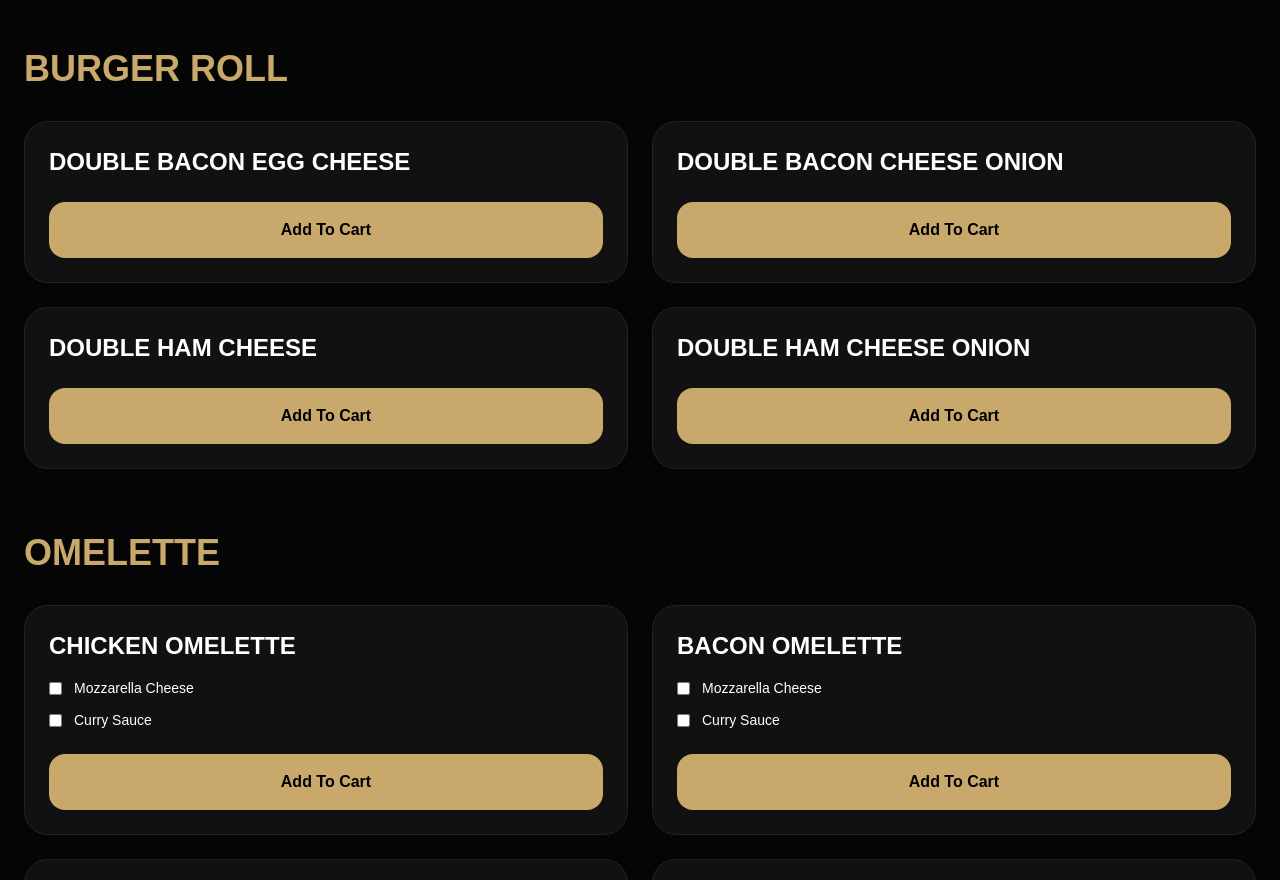
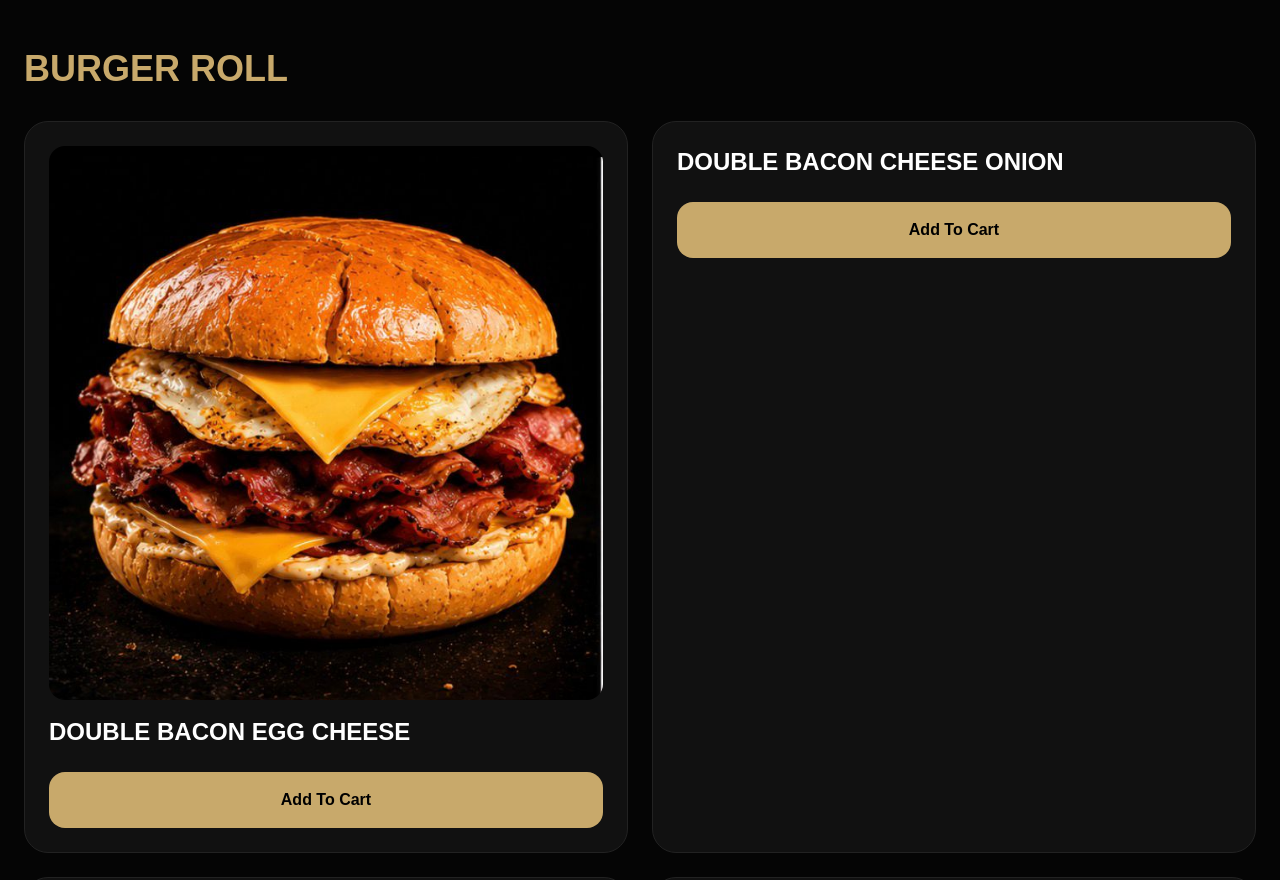
Before and after one commit to diveyaa16/mamasan-scorpion, a Next.js app: page / in a window 1280 px wide. Shown: the part 1400-2280 px from the top of the page. Built offline with nearby package versions, Linux system fonts and the light colour scheme.

Commit message:
added menu image

```diff
--- a/app/page.tsx
+++ b/app/page.tsx
@@ -11,9 +11,9 @@ const syrups = [
 ];
 
 const menuItems = [
-  { id: 1, category: "Burgers", name: "Crispy Chicken Burger & Chips", price: 25 },
+  { id: 1, category: "Burgers", name: "Crispy Chicken Burger & Chips", price: 20 },
 
-  { id: 43, category: "Burger Roll", name: "Double Bacon Egg Cheese", price: 20 },
+  { id: 43, category: "Burger Roll", name: "Double Bacon Egg Cheese", price: 20, image: "/double bacon egg.jpeg" },
   { id: 44, category: "Burger Roll", name: "Double Bacon Cheese Onion", price: 20 },
   { id: 45, category: "Burger Roll", name: "Double Ham Cheese", price: 20 },
   { id: 46, category: "Burger Roll", name: "Double Ham Cheese Onion", price: 20 },
@@ -364,6 +364,13 @@ setTimeout(() => {
                   key={item.id}
                   className="bg-[#111] border border-[#222] rounded-3xl p-6"
                 >
+                  {item.image && (
+  <img
+    src={item.image}
+    alt={item.name}
+    className="w-full aspect-square object-cover rounded-2xl mb-4"
+  />
+)}
 
                   <h3 className="text-2xl font-black uppercase">
                     {item.name}
```
Also changed, not shown: public/double bacon egg.jpeg (added).
